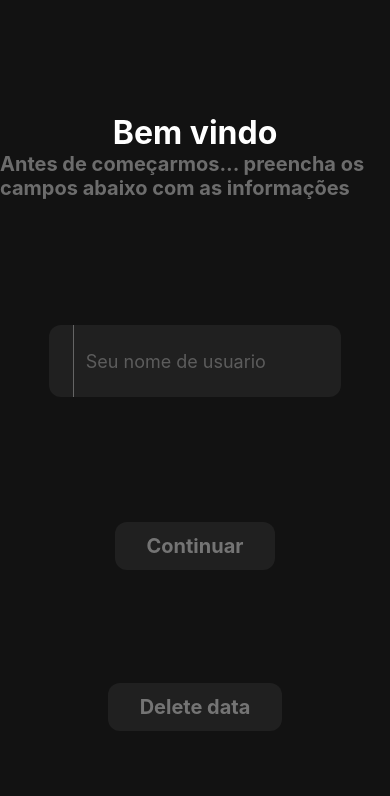
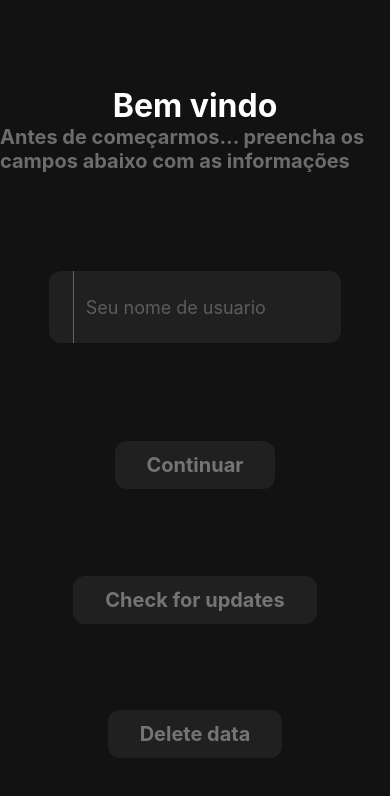
Before and after one commit to igorunderplayer/League-Stats, a React Native app: screen / in a window 390 px wide. Shown: the top 796 px of the page. Built offline with nearby package versions, Linux system fonts and the light colour scheme.

Commit message:
testing updates

```diff
--- a/app.json
+++ b/app.json
@@ -10,9 +10,6 @@
       "image": "./assets/splash.png",
       "resizeMode": "contain",
       "backgroundColor": "#ffffff"
-    },
-    "updates": {
-      "fallbackToCacheTimeout": 0
     },
     "assetBundlePatterns": [
       "**/*"
@@ -33,7 +30,14 @@
       }
     },
     "plugins": [
-      "expo-localization"
-    ]
+      "expo-localization",
+      "expo-updates"
+    ],
+    "runtimeVersion": {
+      "policy": "sdkVersion"
+    },
+    "updates": {
+      "url": "https://u.expo.dev/f045a167-a0c2-4fa8-b3d5-92888ff774c3"
+    }
   }
 }
--- a/src/hooks/summoner.tsx
+++ b/src/hooks/summoner.tsx
@@ -37,6 +37,8 @@ function SummonerProvider({ children }: AuthProviderProps) {
       if (!name?.length || !region?.length) return
       const res = await new Riot(region).getSummonerByName(name)
       setSummoner(res)
+
+      console.log('Summoner updated successfully', res)
     } catch (e) {
       if (e instanceof AxiosError) {
         console.error({ ...e })
--- a/src/screens/Welcome.tsx
+++ b/src/screens/Welcome.tsx
@@ -1,14 +1,10 @@
-import AsyncStorage from '@react-native-async-storage/async-storage';
-import { useState } from 'react';
+import AsyncStorage from '@react-native-async-storage/async-storage'
+import * as Updates from 'expo-updates'
+import { useState } from 'react'
 import { StyleSheet, Text, TextInput, TouchableOpacity, View } from 'react-native'
-import { useSummoner } from '../hooks/summoner';
-import Riot from '../services/riot';
-import themes from '../themes';
-
-const REGIONS = [
-  { name: 'BR', code: 'br1' },
-  { name: 'EUW', code: 'euw1' }
-]
+import { useSummoner } from '../hooks/summoner'
+import Riot from '../services/riot'
+import themes from '../themes'
 
 export default function Welcome() {
   const { setName, setRegion, resetSummoner } = useSummoner()
@@ -34,6 +30,23 @@ export default function Welcome() {
   async function handleOnPressDelete() {
     resetSummoner()
     await AsyncStorage.clear()
+  }
+
+  async function handleFetchUpdates() {
+    try {
+      const update = await Updates.checkForUpdateAsync()
+
+      if (update.isAvailable) {
+        alert('Update available')
+        await Updates.fetchUpdateAsync();
+        await Updates.reloadAsync();
+      } else {
+        alert('Update not available')
+      }
+    } catch (error) {
+      // You can also add an alert() to see the error message in case of an error when fetching updates.
+      alert(`Error fetching latest Expo update: ${error}`)
+    }
   }
 
   return (
@@ -71,6 +84,10 @@ export default function Welcome() {
 
       <TouchableOpacity onPress={handleOnPress} style={styles.button}>
         <Text style={styles.subTitle}>Continuar</Text>
+      </TouchableOpacity>
+
+      <TouchableOpacity onPress={handleFetchUpdates} style={styles.button}>
+        <Text style={styles.subTitle}>Check for updates</Text>
       </TouchableOpacity>
 
       <TouchableOpacity onPress={handleOnPressDelete} style={styles.button}>
```
Also changed, not shown: package.json (+7 -6 lines), 1 other file (tests, documents, lock files or other folders).
